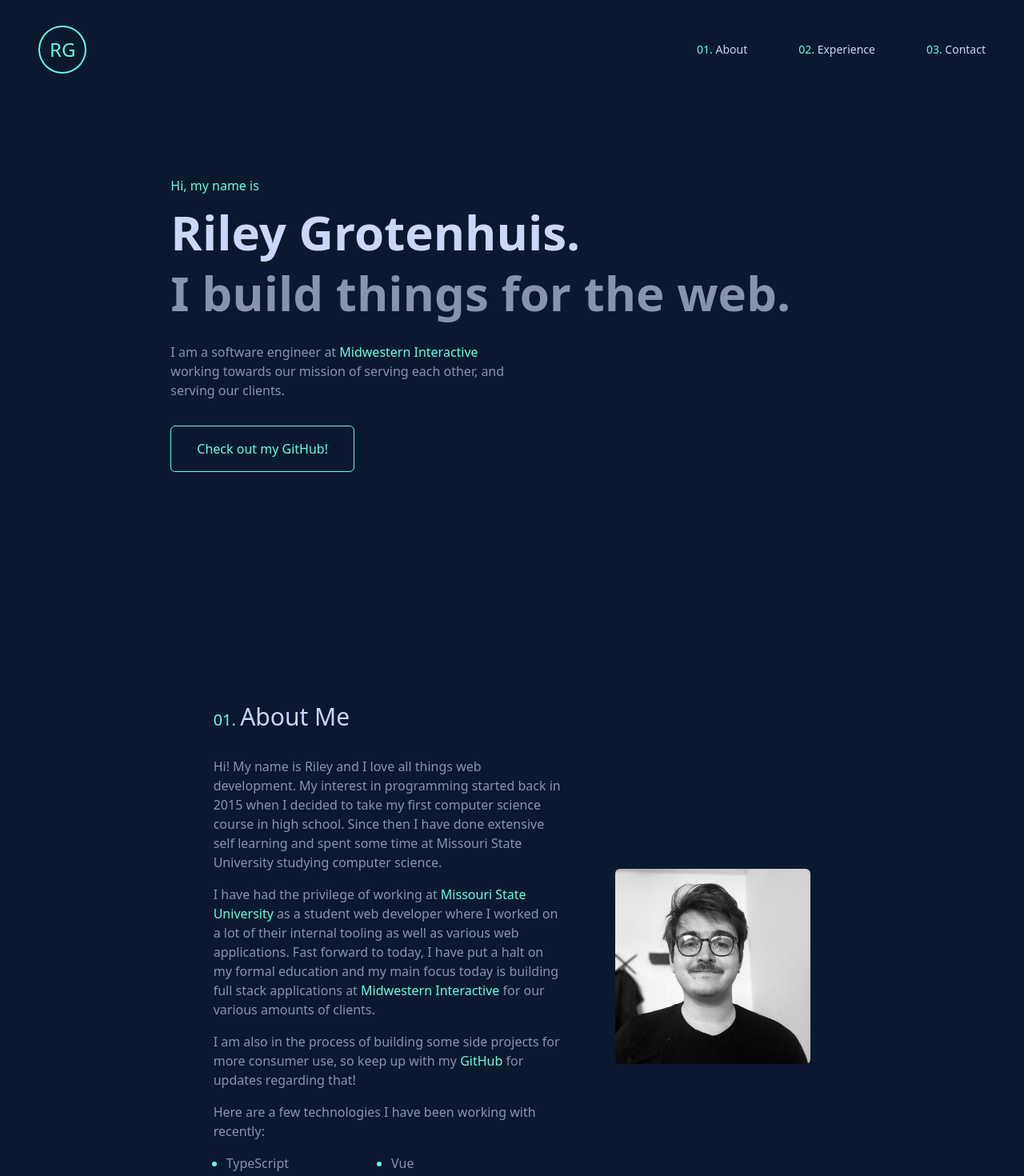
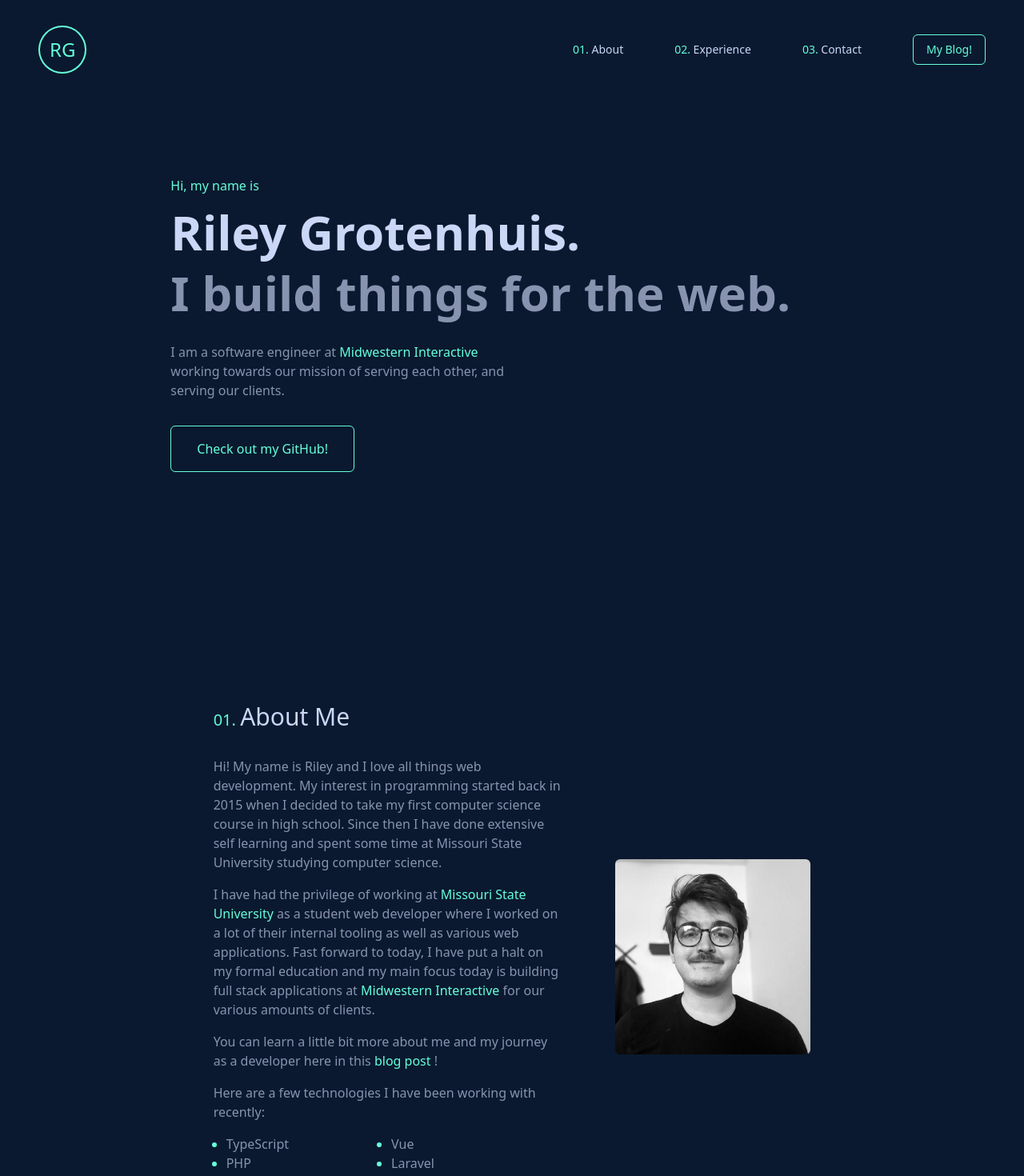
Before and after one commit to rileygrotenhuis/rileygrotenhuis.com, a Next.js app: page / in a window 1280 px wide. Shown: the top 1470 px of the page at 80% size. Built offline with nearby package versions, Linux system fonts and the light colour scheme.

Commit message:
feat: add navbar just for blog

```diff
--- a/src/app/blog/[slug]/page.js
+++ b/src/app/blog/[slug]/page.js
@@ -1,6 +1,7 @@
 import fs from 'fs';
 import Markdown from 'markdown-to-jsx';
 import matter from 'gray-matter';
+import BlogNavbar from '@/components/BlogNavbar';
 
 const getPostContent = (slug) => {
   const content = fs.readFileSync(`posts/${slug}.md`, 'utf8');
@@ -26,6 +27,8 @@ export default function BlogPost(props) {
   const meta = getPostMetaData(slug);
 
   return (
+    <>
+      <BlogNavbar />
       <div className="w-5/6 md:w-1/2 mx-auto mt-84 md:mt-12">
         <h3 className="text-text-primary text-4xl font-bold">{meta.title}</h3>
         <p className="text-primary font-extralight mt-2">{meta.date}</p>
@@ -33,5 +36,6 @@ export default function BlogPost(props) {
           <Markdown className="markdown">{post.content}</Markdown>
         </article>
       </div>
+    </>
   );
 }
--- a/src/app/layout.js
+++ b/src/app/layout.js
@@ -1,5 +1,4 @@
 import './globals.css';
-import Navbar from '@/components/Navbar';
 
 export const metadata = {
   title: 'Riley Grotenhuis',
@@ -9,10 +8,7 @@ export const metadata = {
 export default function RootLayout({ children }) {
   return (
     <html lang="en">
-      <body className="bg-background mb-32">
-        <Navbar />
-        {children}
-      </body>
+      <body className="bg-background mb-32">{children}</body>
     </html>
   );
 }
--- a/src/app/page.js
+++ b/src/app/page.js
@@ -1,3 +1,4 @@
+import Navbar from '@/components/Navbar';
 import Hero from '@/components/Hero';
 import About from '@/components/About';
 import Experience from '@/components/Experience';
@@ -6,6 +7,7 @@ import Contact from '@/components/Contact';
 export default function Home() {
   return (
     <>
+      <Navbar />
       <Hero />
       <About />
       <Experience />
--- a/src/components/About.js
+++ b/src/components/About.js
@@ -1,4 +1,5 @@
 import Image from 'next/image';
+import Link from 'next/link';
 
 export default function About() {
   return (
@@ -21,40 +22,40 @@ export default function About() {
           </p>
           <p className="text-text-secondary leading-6">
             I have had the privilege of working at
-            <a
+            <Link
               className="text-primary hover:underline"
               href="https://www.missouristate.edu/Web/default.htm"
               target="__blank"
             >
               {' '}
               Missouri State University{' '}
-            </a>
+            </Link>
             as a student web developer where I worked on a lot of their internal
             tooling as well as various web applications. Fast forward to today,
             I have put a halt on my formal education and my main focus today is
             building full stack applications at
-            <a
+            <Link
               className="text-primary hover:underline"
               href="https://www.buildmidwestern.com"
               target="__blank"
             >
               {' '}
               Midwestern Interactive{' '}
-            </a>
+            </Link>
             for our various amounts of clients.
           </p>
           <p className="text-text-secondary leading-6">
-            I am also in the process of building some side projects for more
-            consumer use, so keep up with my
-            <a
+            You can learn a little bit more about me and my journey as a
+            developer here in this
+            <Link
               className="text-primary hover:underline"
-              href="https://github.com/rileygrotenhuis"
+              href="/blog/my-developer-journey"
               target="__blank"
             >
               {' '}
-              GitHub{' '}
-            </a>
-            for updates regarding that!
+              blog post{' '}
+            </Link>
+            !
           </p>
           <p className="text-text-secondary leading-6">
             Here are a few technologies I have been working with recently:
--- /dev/null
+++ b/src/components/BlogNavbar.js
@@ -0,0 +1,46 @@
+'use client';
+
+import { useState } from 'react';
+import Link from 'next/link';
+
+export default function BlogNavbar() {
+  const [isMenuOpen, setIsMenuOpen] = useState(false);
+  const [currentSection, setCurrentSection] = useState(-1);
+
+  const sections = [
+    {
+      index: 0,
+      sectionNumber: '01.',
+      title: 'About',
+      selector: 'about',
+    },
+    {
+      index: 1,
+      sectionNumber: '02.',
+      title: 'Experience',
+      selector: 'experience',
+    },
+    {
+      index: 2,
+      sectionNumber: '03.',
+      title: 'Contact',
+      selector: 'contact',
+    },
+  ];
+
+  return (
+    <nav>
+      <div className="flex justify-between py-8 px-12">
+        <h1 className="text-primary text-2xl border-2 rounded-[100%] p-3 cursor-pointer">
+          RG
+        </h1>
+        <Link
+          href="/"
+          className="text-primary border border-primary font-extralight my-auto py-2 px-4 rounded-md"
+        >
+          Back
+        </Link>
+      </div>
+    </nav>
+  );
+}
--- a/src/components/Contact.js
+++ b/src/components/Contact.js
@@ -1,3 +1,5 @@
+import Link from 'next/link';
+
 export default function Contact() {
   return (
     <div
@@ -13,11 +15,11 @@ export default function Contact() {
         is always open. Whether you have a question or just want to say hi, I
         will try my best to get back to you!
       </p>
-      <a href="mailto: rg@buildmidwestern.com">
+      <Link href="mailto: rg@buildmidwestern.com">
         <button className="py-4 px-8 mt-8 rounded-md border border-primary text-lg font-extralight text-primary">
           Say Hello
         </button>
-      </a>
+      </Link>
     </div>
   );
 }
--- a/src/components/Experience.js
+++ b/src/components/Experience.js
@@ -1,5 +1,6 @@
 'use client';
 
+import Link from 'next/link';
 import { useState } from 'react';
 
 export default function Experience() {
@@ -65,14 +66,14 @@ export default function Experience() {
         <div>
           <h3 className="text-text-primary text-lg">
             {experience[experienceIndex].title}
-            <a
+            <Link
               href={experience[experienceIndex].company_url}
               target="__blank"
               className="text-primary"
             >
               {' '}
               @ {experience[experienceIndex].company}
-            </a>
+            </Link>
           </h3>
           <p className="text-text-secondary mt-2 text-sm font-extralight">
             {experience[experienceIndex].dates}
--- a/src/components/Hero.js
+++ b/src/components/Hero.js
@@ -1,3 +1,5 @@
+import Link from 'next/link';
+
 export default function Hero() {
   return (
     <div className="w-5/6 md:w-4/6 mx-auto mt-8 md:mt-24">
@@ -10,22 +12,22 @@ export default function Hero() {
       </h2>
       <p className="text-text-secondary font-extralight w-5/6 md:w-2/4 mt-8">
         I am a software engineer at
-        <a
+        <Link
           className="text-primary hover:underline"
           href="https://www.buildmidwestern.com"
           target="__blank"
         >
           {' '}
           Midwestern Interactive{' '}
-        </a>
+        </Link>
         working towards our mission of serving each other, and serving our
         clients.
       </p>
-      <a href="https://github.com/rileygrotenhuis" target="__blank">
+      <Link href="https://github.com/rileygrotenhuis" target="__blank">
         <button className="border border-primary px-8 py-4 text-primary font-extralight rounded-md mt-8">
           Check out my GitHub!
         </button>
-      </a>
+      </Link>
     </div>
   );
 }
--- a/src/components/Navbar.js
+++ b/src/components/Navbar.js
@@ -1,7 +1,8 @@
 'use client';
 
 import { useState } from 'react';
-import { Link } from 'react-scroll';
+import { Link as ScrollLink } from 'react-scroll';
+import Link from 'next/link';
 
 export default function Navbar() {
   const [isMenuOpen, setIsMenuOpen] = useState(false);
@@ -49,7 +50,7 @@ export default function Navbar() {
           <ul className="text-text-primary font-extralight flex flex-col gap-8 my-auto text-lg mt-32 text-center">
             {sections.map((item, index) => {
               return (
-                <Link
+                <ScrollLink
                   key={index}
                   to={item.selector}
                   smooth={true}
@@ -67,9 +68,14 @@ export default function Navbar() {
                     <span className="text-primary">{item.sectionNumber} </span>
                     {item.title}
                   </li>
-                </Link>
+                </ScrollLink>
               );
             })}
+            <Link href="/blog/my-developer-journey">
+              <li className="text-primary border border-primary font-extralight my-auto py-2 px-4 rounded-md w-32 mx-auto">
+                My Blog!
+              </li>
+            </Link>
           </ul>
         </div>
         <div className={`my-auto ${isMenuOpen ? 'hidden' : ''}`}>
@@ -90,7 +96,7 @@ export default function Navbar() {
         <ul className="text-text-primary font-extralight flex gap-16 my-auto text-sm">
           {sections.map((item, index) => {
             return (
-              <Link
+              <ScrollLink
                 key={index}
                 to={item.selector}
                 smooth={true}
@@ -98,18 +104,24 @@ export default function Navbar() {
                 onClick={() => {
                   setCurrentSection(item.index);
                 }}
+                className="my-auto"
               >
                 <li
                   className={`${
                     item.index === currentSection ? 'text-primary' : ''
-                  } hover:text-primary hover:cursor-pointer my-auto`}
+                  } hover:text-primary hover:cursor-pointer`}
                 >
                   <span className="text-primary">{item.sectionNumber} </span>
                   {item.title}
                 </li>
-              </Link>
+              </ScrollLink>
             );
           })}
+          <Link href="/blog/my-developer-journey">
+            <li className="text-primary border border-primary font-extralight my-auto py-2 px-4 rounded-md">
+              My Blog!
+            </li>
+          </Link>
         </ul>
       </div>
     </nav>
```
Lines whose indentation alone changed are shown as unchanged.
